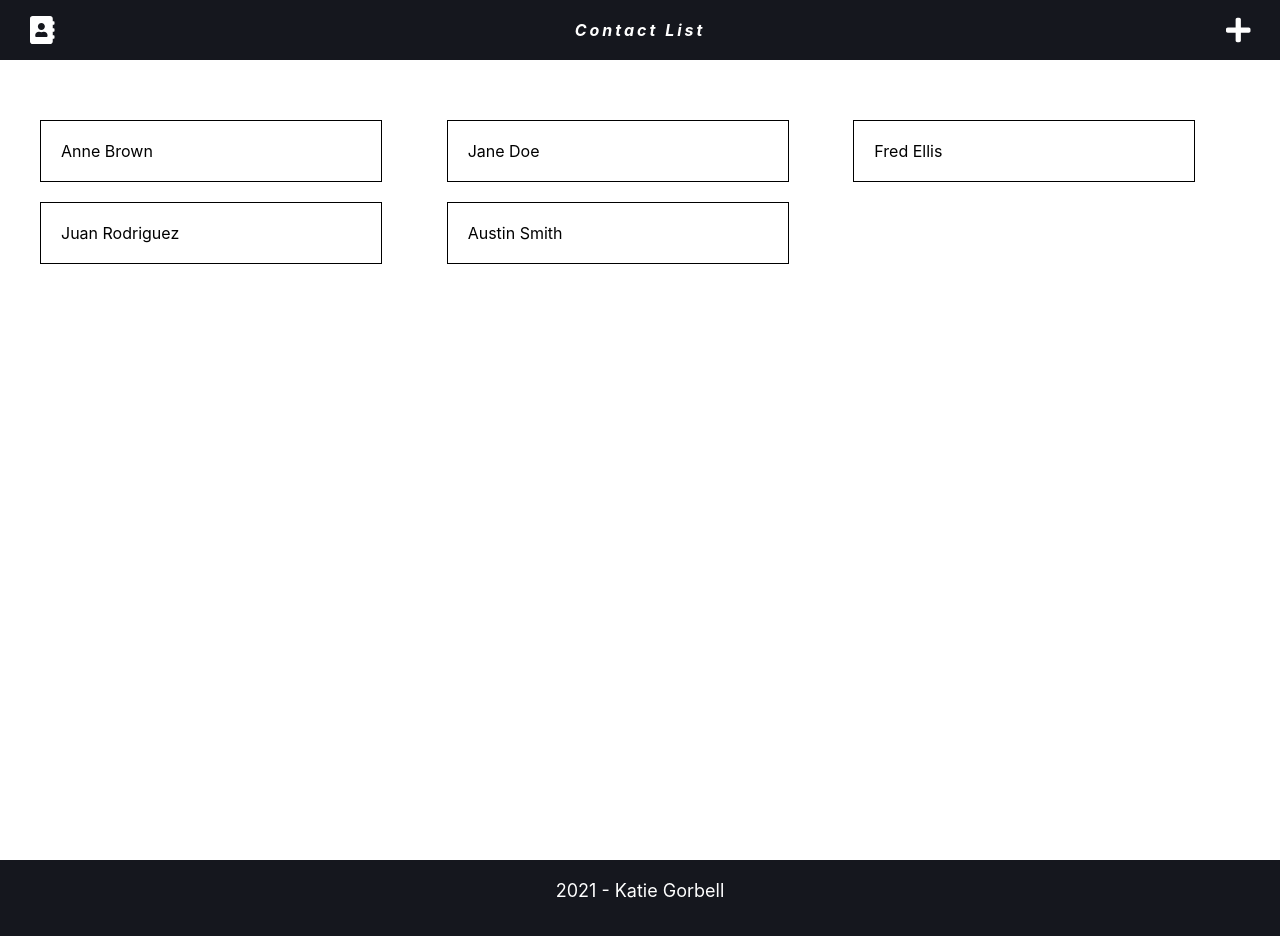
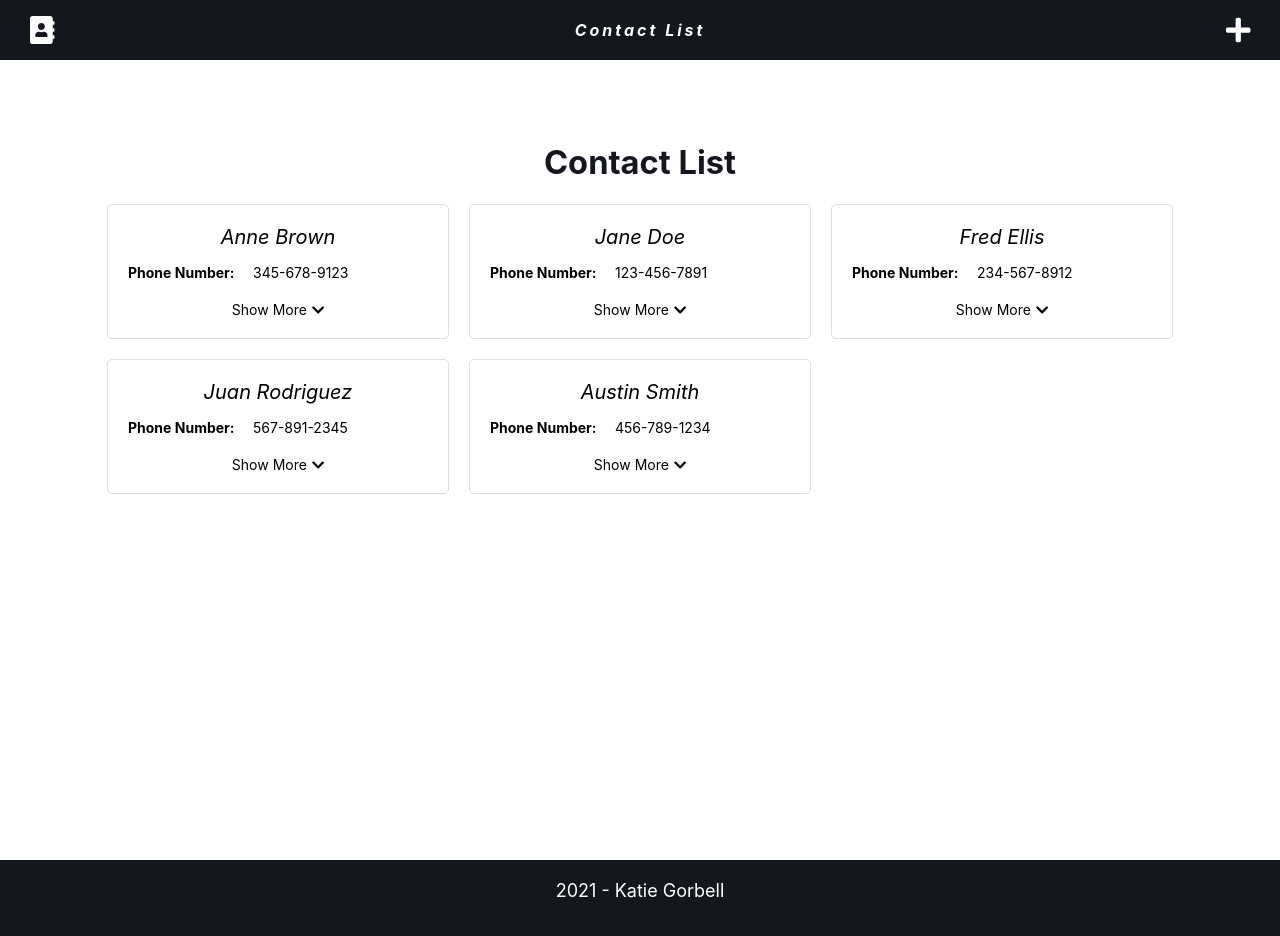
Before and after one commit to kgorbell/ContactList, a React (Create React App) app: page / in a window 1280 px wide. Shown: the top 936 px of the page. Built offline with nearby package versions, Linux system fonts and the light colour scheme.

Commit message:
Contact cards styled and functional.

```diff
--- a/src/ComponentLibrary/ContactCard/index.js
+++ b/src/ComponentLibrary/ContactCard/index.js
@@ -1,12 +1,27 @@
-import React from 'react'
+import React, { useState } from 'react'
+import { FontAwesomeIcon } from '@fortawesome/react-fontawesome'
+import DisplayField  from '../DisplayField'
 import './styles.scss'
 
 
 const ContactCard = (props) => {
+    const [ isExpanded, toggleExpand ] = useState(false)
+
     const { first, last, phone, email } = props.contact
     return (
         <div className="ContactCard">
-            <div className="ContactCard__title">{first} {last}</div>
+            <div className="ContactCard__contactInfo">
+                <div className="ContactCard__title">{first} {last}</div>
+                <DisplayField label="Phone Number:" value={phone}/>
+                {isExpanded && <DisplayField label="Email Address:" value={email}/>}
+            </div>
+
+            <div className="ContactCard__toggle" onClick={() => toggleExpand(!isExpanded)}>
+                {isExpanded ? "Show Less" : "Show More"}
+                <div className="ContactCard__icon">
+                    <FontAwesomeIcon icon={isExpanded ? "chevron-up" : "chevron-down"}/>
+                </div>
+            </div>
         </div>
     )
 }
--- a/src/ComponentLibrary/ContactCard/styles.scss
+++ b/src/ComponentLibrary/ContactCard/styles.scss
@@ -1,5 +1,44 @@
+@import "../../variables.scss";
+
 .ContactCard {
-    padding: 20px;
-    border: 1px solid black;
+    padding: 20px 20px 10px;
+    border: 1px solid $medium-grey;
+    border-radius: 5px;
+    background-color: white;
     width: 300px;
+    display: flex;
+    flex-direction: column;
+    justify-content: space-between;
 }
+
+.ContactCard__title {
+    font-size: 20px;
+    font-style: italic;
+    text-align: center;
+    padding-bottom: 10px;
+}
+
+.ContactCard__toggle {
+    margin-top: 5px;
+    font-size: 14px;
+    padding: 10px;
+    border-radius: 5px;
+    display: flex;
+    justify-content: center;
+    align-items: center;
+    transition: $quick-ease;
+    cursor: pointer;
+}
+
+.ContactCard__icon {
+    padding-left: 5px;
+    transition: $quick-ease;
+}
+
+.ContactCard__toggle:hover {
+    background-color: $light-grey;
+
+    .ContactCard__icon {
+        transform: scale(1.1);
+    }
+}
--- /dev/null
+++ b/src/ComponentLibrary/DisplayField/index.js
@@ -0,0 +1,15 @@
+import React from 'react'
+import './styles.scss'
+
+
+const DisplayField = (props) => {
+    const { label, value } = props
+    return (
+        <div className="DisplayField">
+            <div className="DisplayField__label">{label}</div>
+            <div className="DisplayField__value">{value}</div>
+        </div>
+    )
+}
+
+export default DisplayField
--- /dev/null
+++ b/src/ComponentLibrary/DisplayField/styles.scss
@@ -0,0 +1,19 @@
+.DisplayField {
+    display: flex;
+    padding: 5px 0;
+    font-size: 14px;
+}
+
+.DisplayField__label {
+    font-weight: bold;
+    width: 120px;
+    min-width: 120px;
+    overflow-wrap: break-word;
+    overflow: hidden;
+}
+
+.DisplayField__value {
+    padding-left: 5px;
+    overflow-wrap: break-word;
+    overflow: hidden;
+}
--- a/src/ComponentLibrary/Grid/styles.scss
+++ b/src/ComponentLibrary/Grid/styles.scss
@@ -1,5 +1,17 @@
 .Grid {
     display: grid;
-    grid-template-columns: repeat(3, auto);
+    grid-template-columns: repeat(1, auto);
     grid-gap: 20px;
 }
+
+@media (min-width: 900px) {
+    .Grid {
+        grid-template-columns: repeat(2, auto);
+    }
+}
+
+@media (min-width: 1200px) {
+    .Grid {
+        grid-template-columns: repeat(3, auto);
+    }
+}
--- a/src/Pages/ContactListPage/index.js
+++ b/src/Pages/ContactListPage/index.js
@@ -16,7 +16,7 @@ const ContactListPage = (props) => {
     const { contacts } = props
 
     return (
-        <Page>
+        <Page title="Contact List">
             <div className="ContactListPage">
                 <Grid>
                     {contacts.map((contact, i) => {
--- a/src/Pages/ContactListPage/styles.scss
+++ b/src/Pages/ContactListPage/styles.scss
@@ -0,0 +1,5 @@
+.ContactListPage {
+    display: flex;
+    flex-direction: column;
+    align-items: center;
+}
--- a/src/index.js
+++ b/src/index.js
@@ -1,14 +1,16 @@
 import React from 'react'
 import ReactDOM from 'react-dom'
-import './index.css'
+import './index.scss'
 import App from './App'
 import reportWebVitals from './reportWebVitals'
-import { faTimes, faPlus, faAddressBook } from "@fortawesome/free-solid-svg-icons"
+import { faTimes, faPlus, faAddressBook, faChevronDown, faChevronUp } from "@fortawesome/free-solid-svg-icons"
 import { library } from '@fortawesome/fontawesome-svg-core'
 
 library.add(faTimes)
 library.add(faPlus)
 library.add(faAddressBook)
+library.add(faChevronDown)
+library.add(faChevronUp)
 
 ReactDOM.render(
   <React.StrictMode>
--- a/src/index.css
+++ b/src/index.scss
@@ -1,3 +1,5 @@
+@import "./variables.scss";
+
 body {
   margin: 0;
   font-family: -apple-system, BlinkMacSystemFont, 'Segoe UI', 'Roboto', 'Oxygen',
@@ -11,3 +13,9 @@ code {
   font-family: source-code-pro, Menlo, Monaco, Consolas, 'Courier New',
     monospace;
 }
+
+h1 {
+  color: $black;
+  text-align: center;
+  font-size: $size-28-38;
+}
--- a/src/variables.scss
+++ b/src/variables.scss
@@ -1,5 +1,10 @@
 // color scheme
 $black: rgb(21, 23, 30);
+$light-grey: rgb(244, 244, 244);
+$medium-grey: rgb(222, 222, 222);
+
+//font-sizes
+$size-28-38: calc(28px + (38 - 28) * ((100vw) - 300px) / (2400 - 300));
 
 
 // General styles
```
